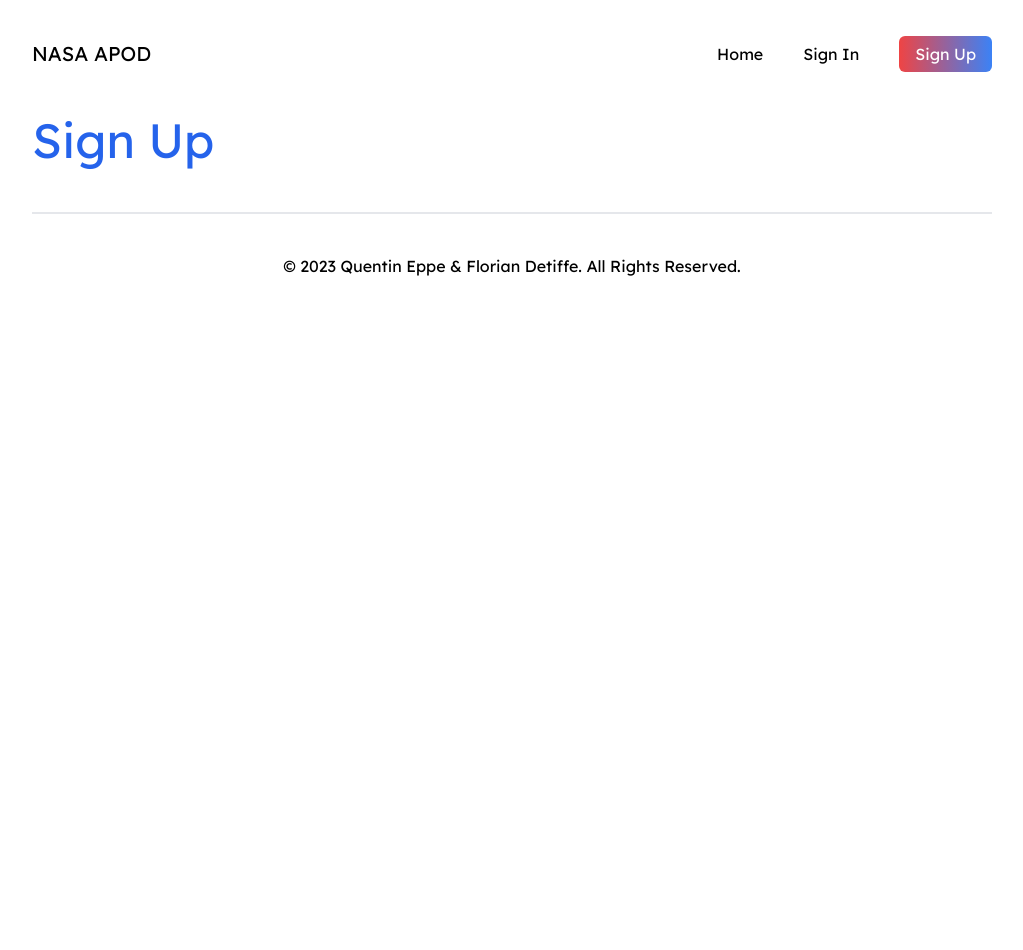
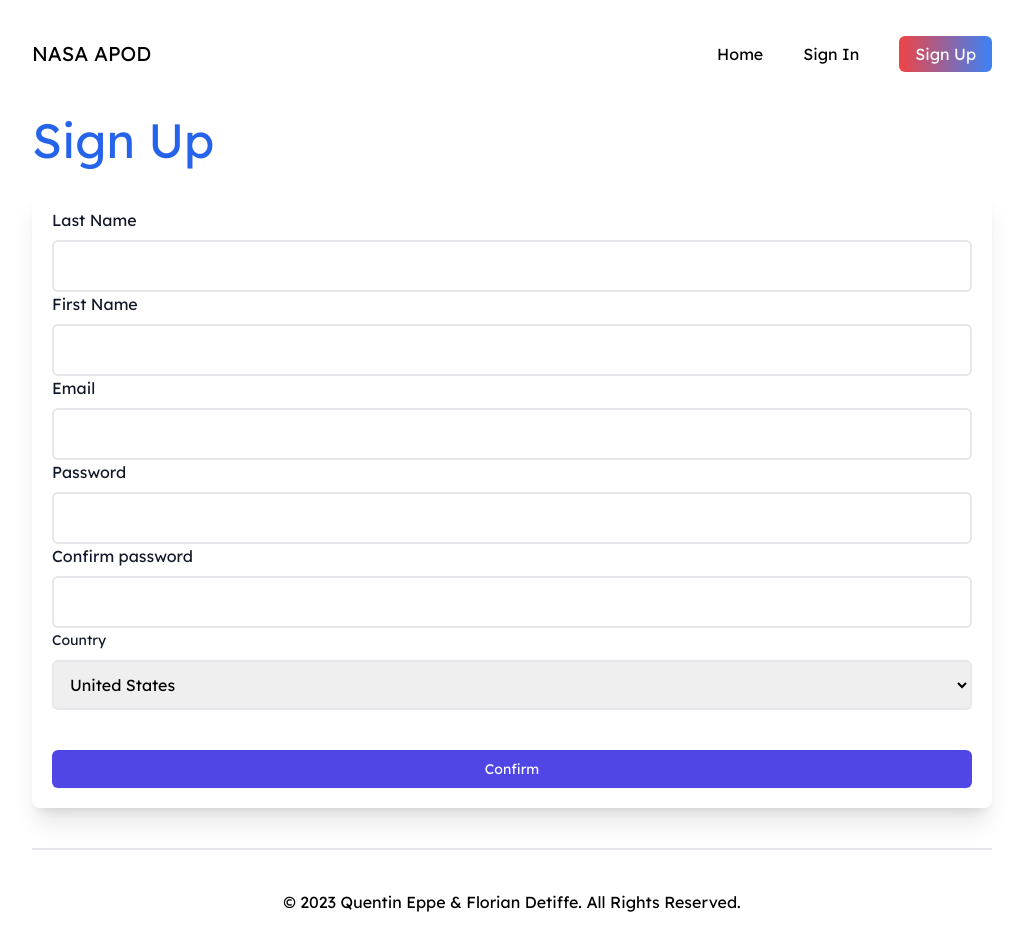
Before and after one commit to eppeque/APOD, a SvelteKit app: page /sign-up in a window 1280 px wide. Shown: the top 950 px of the page, without its empty margins (128-1151 px from the left). Before the commit the page ends 800 px from the top, so only its background shows below. Built offline with nearby package versions, Linux system fonts and the light colour scheme.

Commit message:
Ajout formulaire d'inscription

```diff
--- /dev/null
+++ b/src/components/Input.svelte
@@ -0,0 +1,10 @@
+<script lang="ts">
+    export let text: string;
+    export let type: string;
+    export let id: string;
+  </script>
+
+<label for="{text}" class="block text-base font-medium leading-6 text-gray-900">{text}</label>
+<div class="mt-2">
+    <input type="{type}" name="{id}" id="{id}" autocomplete="given-name" class="w-full p-3 outline-none border-2 border-gray-200 rounded-md focus:border-blue-500">
+</div>
--- a/src/routes/sign-up/+page.svelte
+++ b/src/routes/sign-up/+page.svelte
@@ -1,9 +1,59 @@
-<script>
+<script lang="ts">
+  import Input from "../../components/Input.svelte";
   import Title from "../../components/Title.svelte";
+
+  let fails: { message: string }[] = [];
+
+  const handleSumbit = e => {
+
+    fails = [];
+
+    const data = new FormData(e.target);
+    const value = Object.fromEntries(data.entries());
+
+    value.password === value.confirmpassword
+      ? console.log("ok")
+      : fails.push({ message: "Passwords do not match" } as { message: string });
+
+    typeof value.email === 'string' && value.email.includes("@")
+      ? console.log("ok")
+      : fails.push({ message: "Email is not valid" } as { message: string });
+
+    fails = fails;
+    console.log(value);
+  }
 </script>
 
 <svelte:head>
-  <title>Sign Up - NASA APOD</title>
+  <title>Créer un compte - NASA APOD</title>
 </svelte:head>
 
 <Title text="Sign Up" />
+
+{#if fails.length > 0}
+  {#each fails as fail}
+    <p class="text-red-500">{fail.message}</p>
+  {/each}
+{/if}
+
+    <form class="p-5 shadow-xl rounded-lg flex flex-col my-4" action="#" method="POST" on:submit|preventDefault={handleSumbit}>
+      <Input text="Last Name" type="text" id="lastname" />
+      <Input text="First Name" type="text" id="firstname" />
+      <Input text="Email" type="text" id="email" />
+      <Input text="Password" type="password" id="password" />
+      <Input text="Confirm password" type="password" id="confirmpassword" />
+      <label for="country" class="block text-sm font-medium leading-6 text-gray-900">Country</label>
+          <div class="mt-2">
+            <select id="country" name="country" autocomplete="country-name" class="w-full p-3 outline-none border-2 border-gray-200 rounded-md focus:border-blue-500">
+              <option>United States</option>
+              <option>Canada</option>
+              <option>Mexico</option>
+            </select>
+          </div>
+      <div>
+        <div class="h-10"></div>
+        <button type="submit" class="w-full flex justify-center py-2 px-4 border border-transparent rounded-md shadow-sm text-sm font-medium text-white bg-indigo-600 hover:bg-indigo-500 focus:outline-none focus:border-indigo-700 focus:shadow-outline-indigo active:bg-indigo-700 transition duration-150 ease-in-out">
+          Confirm
+        </button>
+      </div>
+    </form>
```
